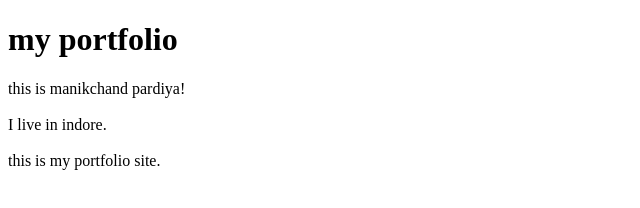
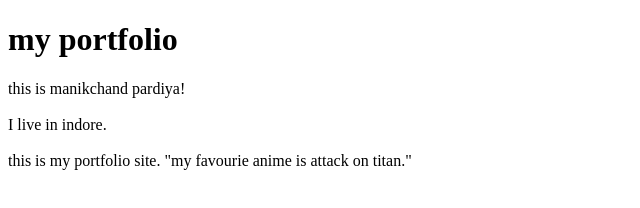
Before and after one commit to manikchand-tech/manik-portfolio, a plain HTML site: page index.html in a window 1280 px wide. Shown: the whole page, without its empty margins (0-640 px from the left). Drawn offline with Linux system fonts and the light colour scheme.

Commit message:
refactor:added an  line in paragraph

```diff
--- a/index.html
+++ b/index.html
@@ -15,6 +15,9 @@
         <br></br>
 
         this is my portfolio site.
+
+"my favourie anime is attack on titan."
+
         </pr>
     </body>
 </html>
```
